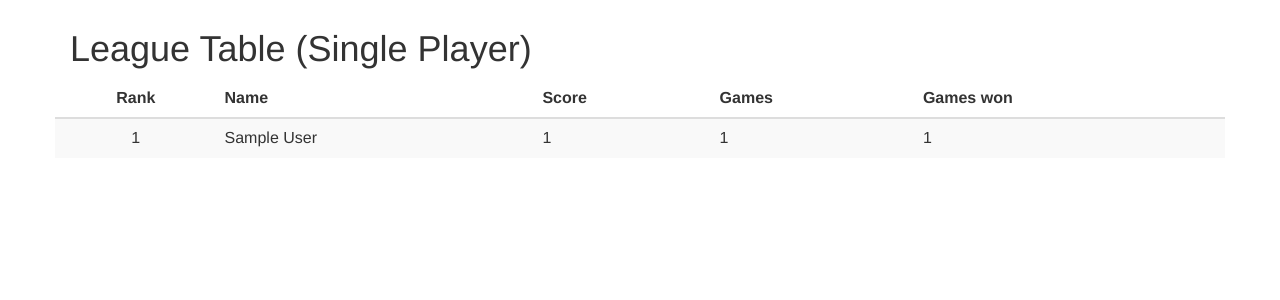
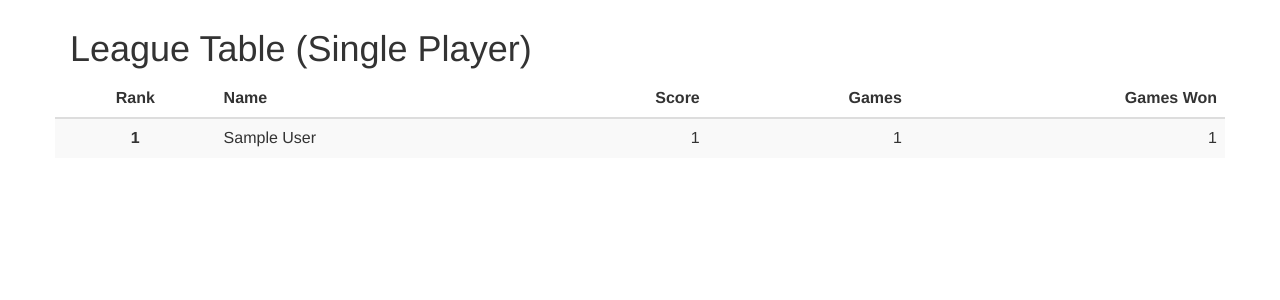
Before and after one commit to phildeutsch/occ_games, a Django app: page /tf/player_league/ in a window 1280 px wide. Shown: the part 51-351 px from the top of the page. Run offline with Django 3.2, Linux system fonts and the light colour scheme; tables that the repository leaves empty hold one stand-in row (values such as "Sample post"); some libraries are stand-ins or nearby versions.

Commit message:
change table format

```diff
--- a/tf/templates/tf/player_league.html
+++ b/tf/templates/tf/player_league.html
@@ -9,23 +9,23 @@
             <div class="col-lg-12">
                 <h1>League Table (Single Player)</h1>
             </div>
-            <table class="table table-striped ">
+            <table class="table table-striped">
               <thead>
                 <tr>
                     <th style="text-align:center;">Rank</th>
                     <th>Name</th>
-                    <th>Score</th>
-                    <th>Games</th>
-                    <th>Games won</th>
+                    <th style="text-align:right">Score</th>
+                    <th style="text-align:right">Games</th>
+                    <th style="text-align:right">Games Won</th>
                 </tr>
               </thead>
                 {% for player in players %}
                 <tr>
-                    <td style="text-align:center;"> {{forloop.counter}}</td>
+                    <td style="text-align:center;font-weight: bold;"> {{forloop.counter}}</td>
                     <td> {{player.full_name}}</td>
-                    <td> {{player.player_elo}}</td>
-                    <td> {{player.matches_played}}</td>
-                    <td> {{player.matches_won}}</td>
+                    <td style="text-align:right"> {{player.player_elo}}</td>
+                    <td style="text-align:right"> {{player.matches_played}}</td>
+                    <td style="text-align:right"> {{player.matches_won}}</td>
                 </tr>
                 {% endfor %}
             </table>
```
Also changed, not shown: tf/templates/tf/team_league.html (+7 -7 lines).
